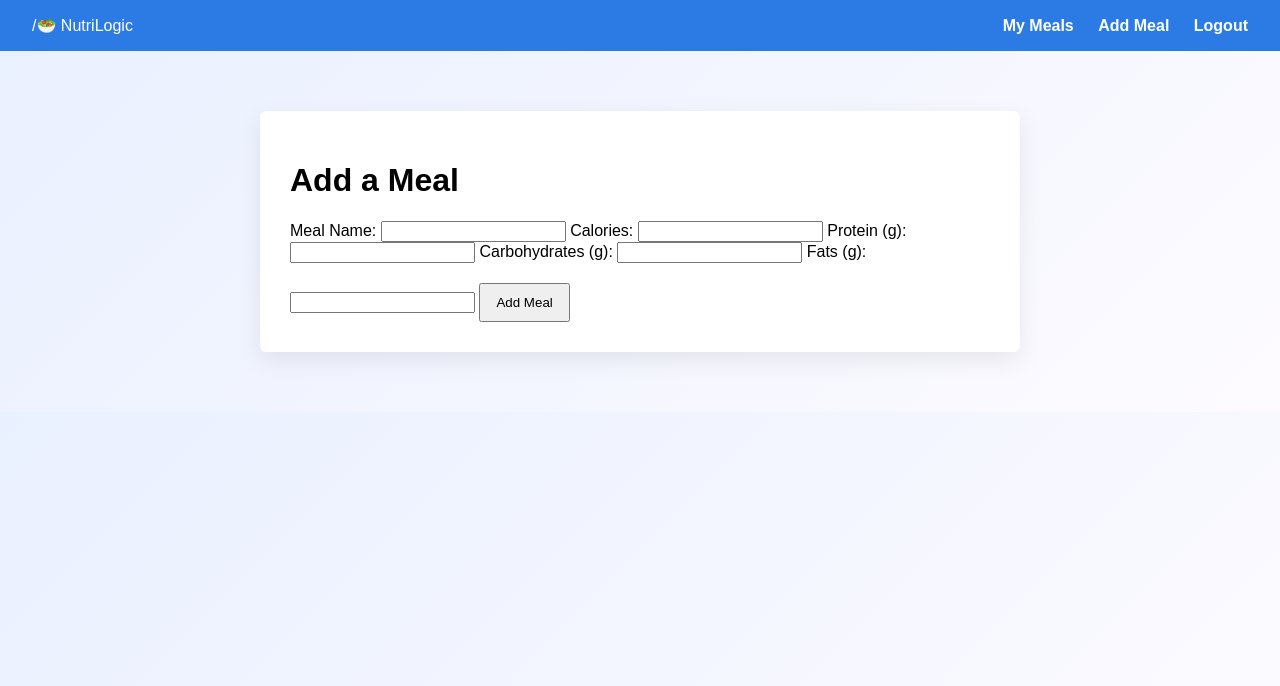
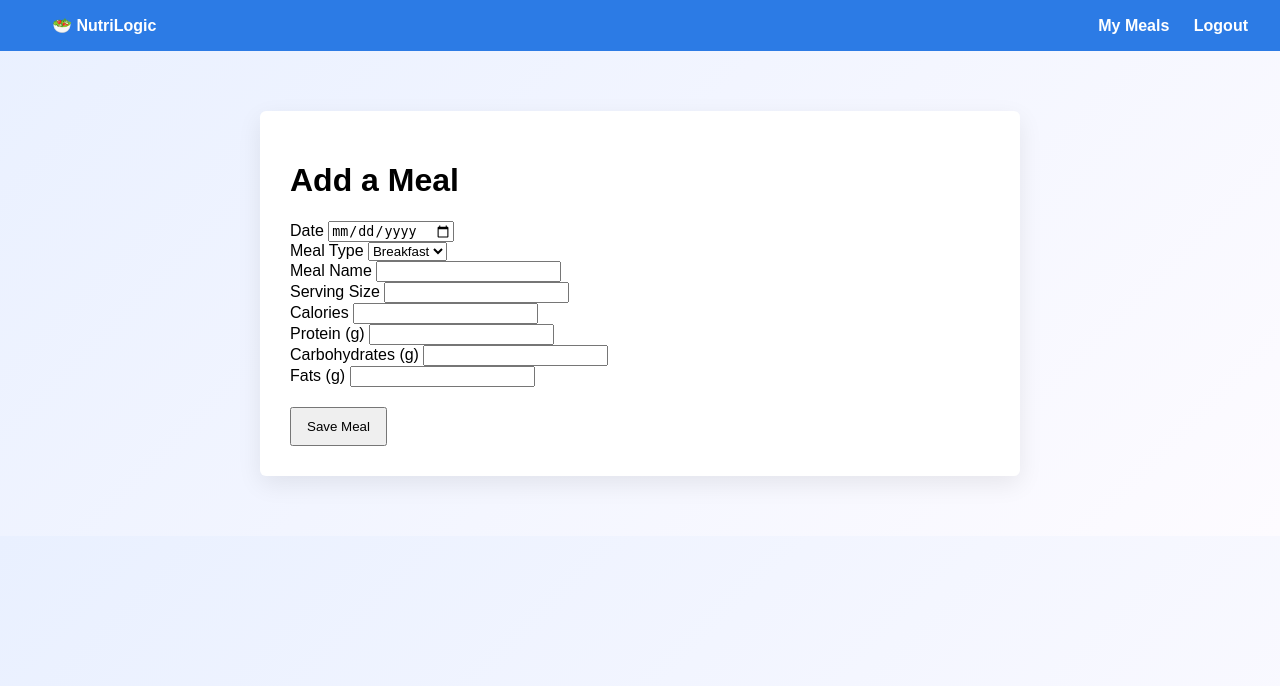
Before and after one commit to SawPhystiqqated/mealtracker-app, a Flask app: page /add in a window 1280 px wide. Shown: the top 686 px of the page. Run offline with Flask 3, Linux system fonts and the light colour scheme; the visitor is signed in with stand-in values (Sample User, id 1).

Commit message:
Final UI polish: layout alignment, navigation, edit/delete, background

```diff
--- a/templates/add.html
+++ b/templates/add.html
@@ -8,10 +8,9 @@
 <body>
 
 <div class="navbar">
-    {{ url_for('home') }}🥗 NutriLogic</a>
+    <a href="{{ url_for('home') }}">🥗 NutriLogic</a>
     <div>
         <a href="{{ url_for('list_meals') }}">My Meals</a>
-        <a href="{{ url_for('add_meal') }}">Add Meal</a>
         <a href="{{ url_for('logout') }}">Logout</a>
     </div>
 </div>
@@ -19,23 +18,57 @@
 <div class="container">
     <h1>Add a Meal</h1>
 
-    <form method="POST" action="{{ url_for('add_meal') }}">
-        <label for="name">Meal Name:</label>
-        <input type="text" id="name" name="name" required>
+    <form method="POST" class="meal-grid">
 
-        <label for="calories">Calories:</label>
-        <input type="number" id="calories" name="calories" required>
+        <div>
+            <label>Date</label>
+            <input type="date" name="date" required>
+        </div>
 
-        <label for="protein">Protein (g):</label>
-        <input type="number" id="protein" name="protein" required>
+        <div>
+            <label>Meal Type</label>
+            <select name="mealType" required>
+                <option value="breakfast">Breakfast</option>
+                <option value="lunch">Lunch</option>
+                <option value="dinner">Dinner</option>
+                <option value="snack">Snack</option>
+            </select>
+        </div>
 
-        <label for="carbs">Carbohydrates (g):</label>
-        <input type="number" id="carbs" name="carbs" required>
+        <div>
+            <label>Meal Name</label>
+            <input type="text" name="mealName" required>
+        </div>
 
-        <label for="fats">Fats (g):</label>
-        <input type="number" id="fats" name="fats" required>
+        <div>
+            <label>Serving Size</label>
+            <input type="text" name="serving_size">
+        </div>
 
-        <button type="submit">Add Meal</button>
+        <div>
+            <label>Calories</label>
+            <input type="number" name="calories">
+        </div>
+
+        <div>
+            <label>Protein (g)</label>
+            <input type="number" name="protein">
+        </div>
+
+        <div>
+            <label>Carbohydrates (g)</label>
+            <input type="number" name="carbs">
+        </div>
+
+        <div>
+            <label>Fats (g)</label>
+            <input type="number" name="fats">
+        </div>
+
+        <div class="full">
+            <button type="submit">Save Meal</button>
+        </div>
+
     </form>
 </div>
 
--- a/templates/items.html
+++ b/templates/items.html
@@ -35,8 +35,8 @@
     {% endif %}
 
     <div class="meal-actions">
-        {{ url_for('edit_meal', meal_id=meal.id) }}Edit</a> |
-        {{ url_for('delete_meal', meal_id=meal.id) }}Delete</a>
+        <a href="{{ url_for('edit_meal', meal_id=meal.id) }}">Edit</a>
+        <a href="{{ url_for('delete_meal', meal_id=meal.id) }}">Delete</a>
     </div>
 </div>
         {% endfor %}
```
